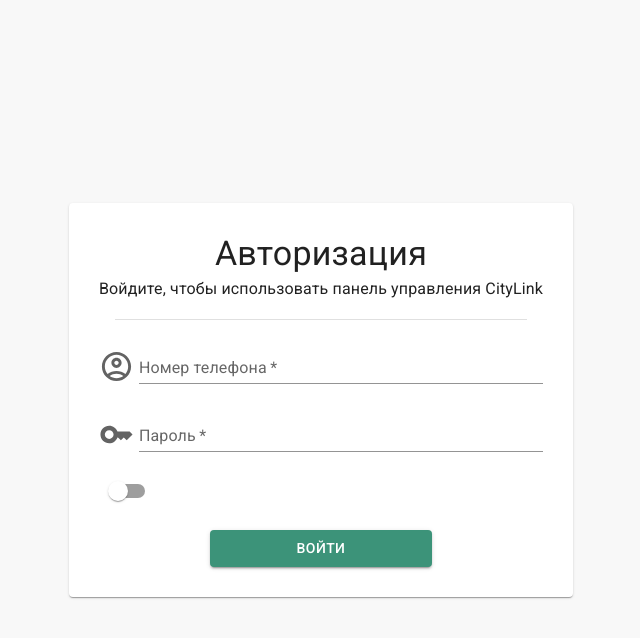
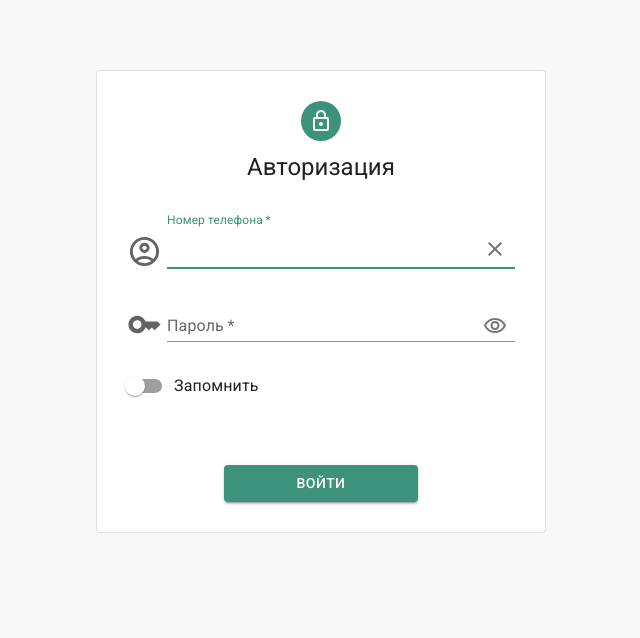
Before and after one commit to krancheh/citylink-admin, a React (Create React App) app: page /login in a window 1280 px wide. Shown: the top 638 px of the page, without its empty margins (319-959 px from the left). Built offline with nearby package versions, Linux system fonts and the light colour scheme.

Commit message:
fully working AuthPage

```diff
--- a/package.json
+++ b/package.json
@@ -15,6 +15,7 @@
     "@types/node": "^16.18.70",
     "@types/react": "^18.2.47",
     "@types/react-dom": "^18.2.18",
+    "axios": "^1.6.5",
     "react": "^18.2.0",
     "react-dom": "^18.2.0",
     "react-router-dom": "^6.21.1",
--- /dev/null
+++ b/src/api/UserService.ts
@@ -0,0 +1,18 @@
+import {createApiFromPath} from "./index";
+import {AuthData, TokenData, UserData} from "../types";
+
+
+class UserService {
+    private static userApi = createApiFromPath("/user");
+    static async login(data: AuthData): Promise<TokenData> {
+        return this.userApi.post("/login", data);
+    }
+    static async checkAuth(): Promise<TokenData> {
+        return this.userApi.get("auth");
+    }
+    static async update(data: UserData): Promise<TokenData> {
+        return this.userApi.put("update", data);
+    }
+}
+
+export default UserService;
--- a/src/pages/AuthPage.tsx
+++ b/src/pages/AuthPage.tsx
@@ -1,34 +1,211 @@
-import React from 'react';
-import {Box, Button, Card, Divider, Stack, Switch, TextField, Typography} from "@mui/material";
-import {AccountCircleOutlined, Key} from "@mui/icons-material";
+import React, {ChangeEventHandler, FocusEventHandler, FormEventHandler, useEffect, useState} from 'react';
+import {
+    Alert,
+    Avatar, Backdrop,
+    Box,
+    Button, Collapse,
+    CssBaseline,
+    FormControlLabel, FormGroup, Grow, IconButton, InputAdornment, LinearProgress,
+    Paper,
+    Stack,
+    Switch,
+    TextField, Tooltip,
+    Typography
+} from "@mui/material";
+import {
+    AccountCircleOutlined, CloseOutlined,
+    Key,
+    LockOutlined,
+    VisibilityOffOutlined,
+    VisibilityOutlined,
+} from "@mui/icons-material";
+import UserService from "../api/UserService";
+import {AuthData} from "../types";
+import {Navigate} from "react-router-dom";
 
 const AuthPage = () => {
+    const [phoneNumber, setPhoneNumber] = useState("");
+    const [phoneNumberError, setPhoneNumberError] = useState("");
+
+    const [password, setPassword] = useState("");
+    const [passwordError, setPasswordError] = useState("");
+    const [showPassword, setShowPassword] = useState(false);
+
+    const [toRemember, setToRemember] = useState(false);
+    const [errorMessage, setErrorMessage] = useState("");
+
+    const [isLoading, setIsLoading] = useState(false);
+    const [isSuccess, setIsSuccess] = useState(false);
+
+
+    useEffect(() => {
+        setPhoneNumberError("");
+        setPasswordError("");
+        setErrorMessage("");
+    }, [phoneNumber, password])
+
+    const submitAuthData: FormEventHandler = async (e) => {
+        e.preventDefault();
+
+        try {
+            if (phoneNumberError || passwordError) {
+                return setErrorMessage("Заполните все поля");
+            }
+            const data: AuthData = { phoneNumber: phoneNumber.replace(/\D/g, ''), password };
+            setIsLoading(true);
+            const response = await UserService.login(data);
+
+            // Remember me
+            toRemember
+                ? localStorage.setItem("token", response.data.token)
+                : sessionStorage.setItem("token", response.data.token);
+
+            setIsSuccess(true);
+        } catch (err: any) {
+            const { message } = err;
+            if (message) {
+                setErrorMessage(message);
+            }
+        }
+        finally {
+            setIsLoading(false);
+        }
+    }
+
+    const checkPhoneNumber: FocusEventHandler<HTMLInputElement> = (e) => {
+        const phoneNumber = e.target.value.replace(/\D/g, "");
+
+        if (!phoneNumber) return setPhoneNumberError("Введите номер телефона");
+        if (phoneNumber.length !== 11) return setPhoneNumberError("Некорректный номер телефона");
+
+        return setPhoneNumberError("");
+    }
+    const checkPassword: FocusEventHandler<HTMLInputElement> = (e) => {
+        const password = e.target.value;
+
+        if (!password) return setPasswordError("Введите пароль");
+
+        return setPasswordError("");
+    }
+
+    const handlePhoneNumberInput: ChangeEventHandler<HTMLInputElement> = (e) => {
+
+        if (/[a-zA-Zа-яА-Я]/.test(e.target.value)) {
+            setPhoneNumber("");
+            return;
+        }
+        let inputValue = e.target.value.replace(/\D/g, '');
+        if (inputValue.length > 0) {
+            if (inputValue.length === 1 && inputValue !== "7") {
+                inputValue = "7" + inputValue[0];
+            }
+            const formattedValue = '+7 (' + inputValue.slice(1, 4) + ') ' +
+                inputValue.slice(4, 7) + ' - ' +
+                inputValue.slice(7, 9) + ' - ' +
+                inputValue.slice(9, 11);
+
+            setPhoneNumber(formattedValue);
+        }
+    }
+    const handlePasswordInput: ChangeEventHandler<HTMLInputElement> = (e) => {
+        const password = e.target.value;
+
+        setPassword(password);
+    }
+
+    const handleShowPassword = () => setShowPassword(show => !show);
+    const clearPhoneNumberInput = () => setPhoneNumber("");
+
+    if (isSuccess) return <Navigate to="/"/>
+
     return (
-        <Stack
-            justifyContent="center"
-            alignItems="center"
-            sx={{minHeight: "100vh"}}
+        <main
+            style={{width: "auto"}}
         >
-            <Card sx={{p: "30px"}}>
+            <CssBaseline/>
+            <Paper variant="outlined" sx={{m: "70px auto", p: "30px", maxWidth: "450px", display: "block", position: "relative"}}>
                 <Stack alignItems="center">
-                    <Typography variant="h4">Авторизация</Typography>
-                    <Typography variant="subtitle1">Войдите, чтобы использовать панель управления CityLink</Typography>
-                    <Divider variant="middle" flexItem sx={{m: 2}}/>
-                    <form style={{display: "flex", flexDirection: "column", gap: "20px", width: "100%"}}>
+                    <Avatar sx={theme => ({bgcolor: theme.palette.primary.main, mb: "10px"})}>
+                        <LockOutlined/>
+                    </Avatar>
+                    <Typography variant="h5" sx={{mb: "30px"}}>Авторизация</Typography>
+                    <form style={{width: "100%"}} onSubmit={submitAuthData}>
+                        <FormGroup sx={{display: "flex", flexDirection: "column", gap: "25px"}}>
                             <Box sx={{display: "flex", alignItems: "flex-end", gap: "5px", width: "100%"}}>
                                 <AccountCircleOutlined sx={{opacity: .7}} fontSize="large"/>
-                            <TextField label="Номер телефона" type="tel" required placeholder="+7 (945) 983 - 23 - 57"  variant="standard" fullWidth/>
+                                <TextField
+                                    autoFocus
+                                    label="Номер телефона"
+                                    type="tel"
+                                    required
+                                    placeholder="+7 (945) 983 - 23 - 57"
+                                    variant="standard"
+                                    fullWidth
+                                    autoComplete="tel"
+                                    onBlur={checkPhoneNumber}
+                                    onChange={handlePhoneNumberInput}
+                                    value={phoneNumber}
+                                    error={!!phoneNumberError}
+                                    helperText={phoneNumberError}
+                                    InputProps={{
+                                        endAdornment: (
+                                            <IconButton onClick={clearPhoneNumberInput}>
+                                                <CloseOutlined/>
+                                            </IconButton>)
+                                    }}
+                                />
                             </Box>
                             <Box sx={{display: "flex", alignItems: "flex-end", gap: "5px", width: "100%"}}>
                                 <Key sx={{opacity: .7}} fontSize="large"/>
-                            <TextField label="Пароль" type="password" required placeholder="•••••••"  variant="standard" fullWidth/>
+                                <TextField
+                                    label="Пароль"
+                                    type={showPassword ? "text" : "password"}
+                                    required
+                                    placeholder="•••••••"
+                                    variant="standard"
+                                    fullWidth
+                                    autoComplete="current-password"
+                                    onBlur={checkPassword}
+                                    onChange={handlePasswordInput}
+                                    value={password}
+                                    error={!!passwordError}
+                                    helperText={passwordError}
+                                    InputProps={{
+                                        endAdornment:
+                                            <InputAdornment position={"end"}>
+                                                <Tooltip title="Показать пароль" arrow>
+                                                    <IconButton onClick={handleShowPassword}>
+                                                        {showPassword ? <VisibilityOffOutlined/> : <VisibilityOutlined/>}
+                                                    </IconButton>
+                                                </Tooltip>
+                                            </InputAdornment>
+                                    }}
+                                />
                             </Box>
-                        <Switch/>
-                        <Button sx={{width: "50%", alignSelf: "center"}} variant="contained">Войти</Button>
+                            <FormControlLabel
+                                onChange={() => setToRemember(prevState => !prevState)}
+                                control={<Switch/>}
+                                label="Запомнить"
+                            />
+                            <Collapse in={!!errorMessage}>
+                                <Alert severity="error">{errorMessage}</Alert>
+                            </Collapse>
+                            <Button
+                                sx={{width: "50%", alignSelf: "center", mt: "10px"}}
+                                variant="contained"
+                                type="submit"
+                            >
+                                Войти
+                            </Button>
+                        </FormGroup>
                     </form>
                 </Stack>
-            </Card>
-        </Stack>
+                <Grow in={isLoading}>
+                    <LinearProgress sx={{position: "absolute", bottom: 0, left: 0, width: "100%", borderBottomLeftRadius: "inherit", borderBottomRightRadius: "inherit"}}/>
+                </Grow>
+            </Paper>
+            <Backdrop open={isLoading}/>
+        </main>
     );
 };
 
```
Also changed, not shown: src/api/index.ts (added, +31 -0 lines), src/types.d.ts (added, +38 -0 lines), 1 other file (tests, documents, lock files or other folders). Lines whose indentation alone changed are shown as unchanged.
